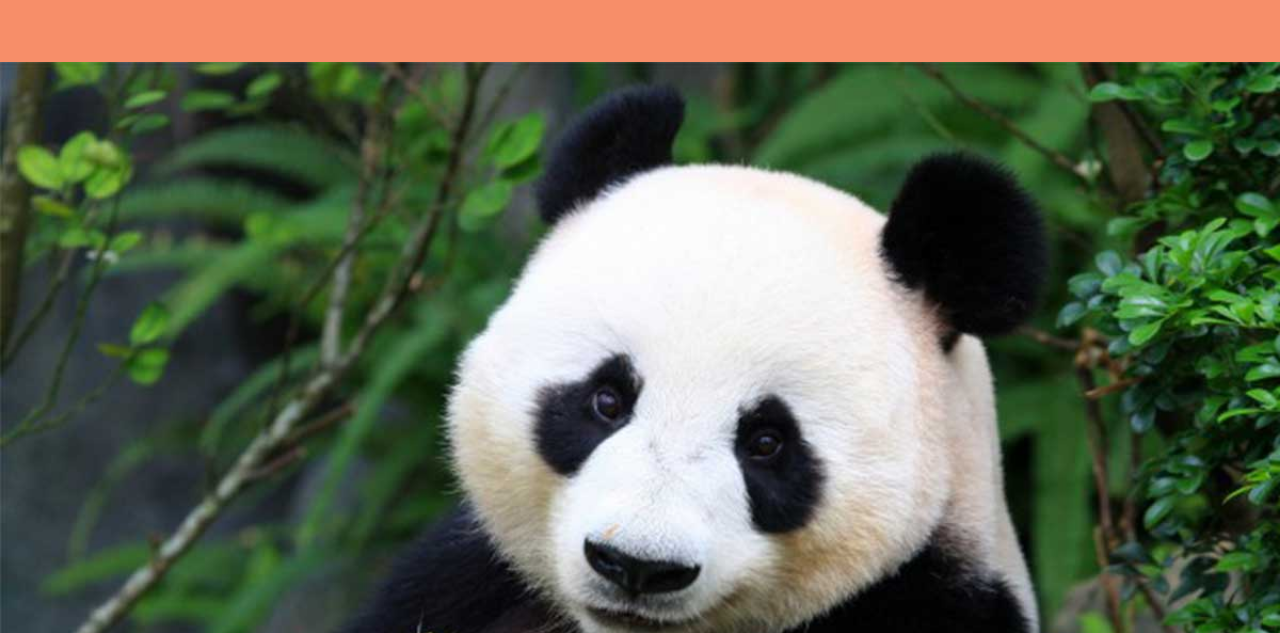
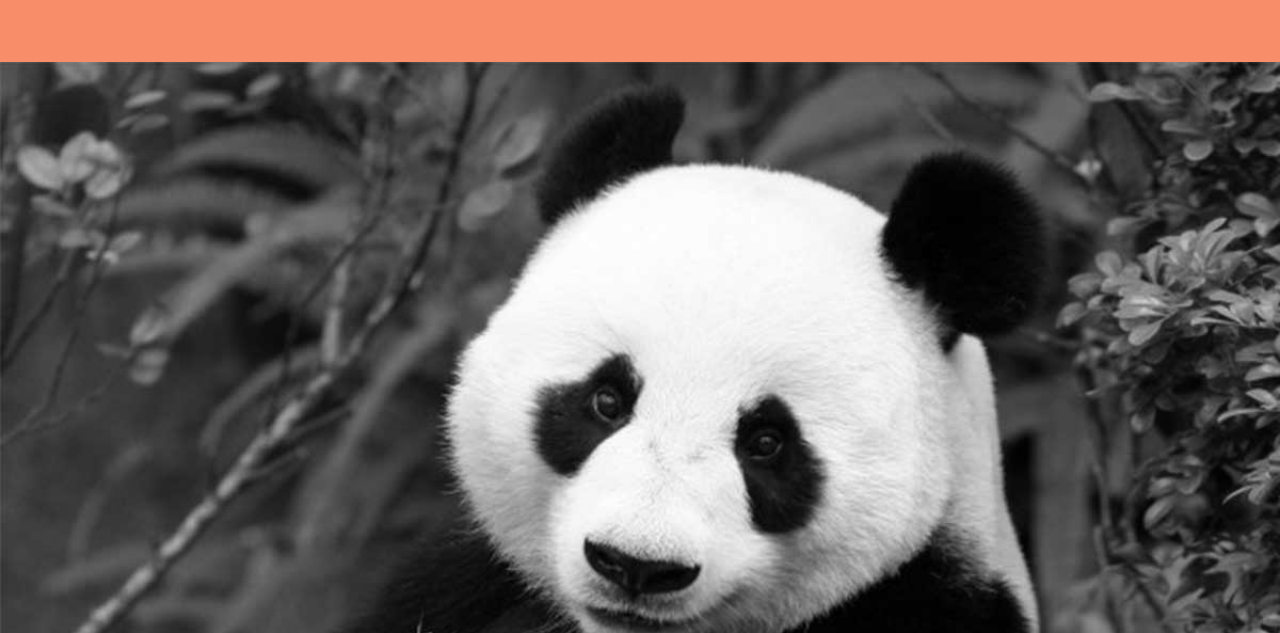
Before and after one commit to KelyKley/Love-Love-Panda, a plain HTML site: page index.html in a window 1280 px wide. Shown: the part 167-800 px from the top of the page. Drawn offline with Linux system fonts and the light colour scheme.

Commit message:
Estilos Terminados

```diff
--- a/assets/css/style.css
+++ b/assets/css/style.css
@@ -67,6 +67,9 @@ font-family: 'Raleway', sans-serif;
 /*Seccion imagen 3*/
 .img {
 	font-size: 0;
+	-webkit-filter: grayscale(100%);
+    filter: grayscale(100%);
+
 }
 
 /*Sección pictures*/
```
